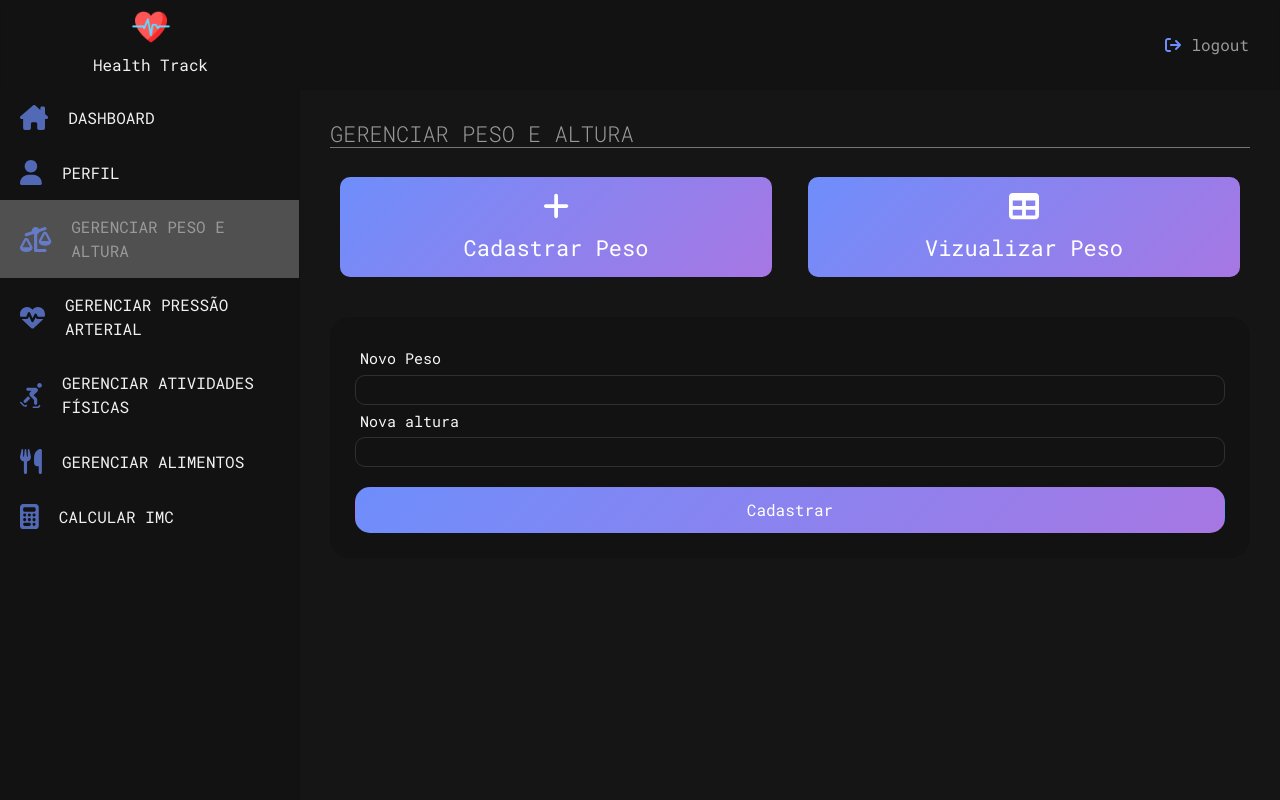
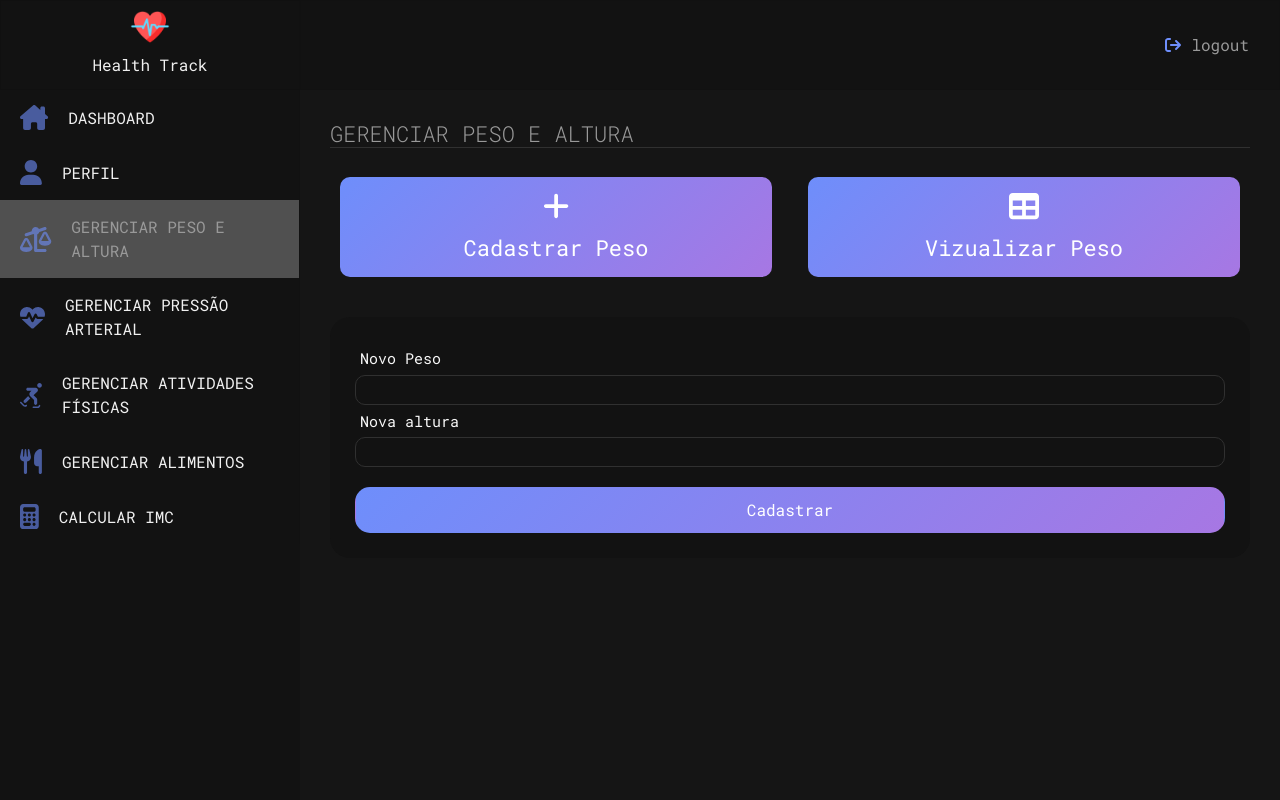
Before and after one commit to Jonathansoare/Health-Track, a PHP site: template views/GerenciarPeso.html in a window 1280 px wide, after a click on "Cadastrar Peso". Run offline with PHP 8.4, Linux system fonts and the light colour scheme; the template is opened without the code that fills it, so the values that code supplies are empty; some libraries are stand-ins or nearby versions.

Commit message:
melhoria no designer

```diff
--- a/css/main.css
+++ b/css/main.css
@@ -24,12 +24,12 @@ main .main-content {
     box-shadow: inset;
     -webkit-box-shadow: inset 0 0 6px rgba(0, 0, 0, 0.3);
     border-radius: 10px;
-    background-color: #F5F5F5;
+    background-color: #252525;
 }
 
 .main-content::-webkit-scrollbar {
     width: 12px;
-    background-color: #F5F5F5;
+    background-color: #252525;
 }
 
 .main-content::-webkit-scrollbar-thumb {
@@ -172,7 +172,7 @@ div.main-content-title h2 {
     font-size: 22px;
     font-weight: 300;
     color: #999999;
-    border-bottom: 1.5px solid #72777a;
+    border-bottom: 1.5px solid #303030;
 }
 
 div.imc-parent {
@@ -335,6 +335,15 @@ div.type {
 
 .box-value-workout {
     color: #ff5722;
+}
+
+.msg{
+    color: green;
+   font-family:roboto,sans-serif;
+}
+.msg-alert{
+    color: red;
+    font-family: roboto,sans-serif;
 }
 
 .box-value-workout span {
--- a/css/sidebar.css
+++ b/css/sidebar.css
@@ -20,7 +20,7 @@ sidebar .sidebar-title {
     padding: 10px 30px;
     height: 90px;
     border: 1px solid rgba(0, 0, 0, .0625);
-    border-right: 0px;
+    border-right: 1px solid #111111;
     background-color: #121212;
     color: #f0f0f0;
 }
@@ -60,7 +60,7 @@ div.menu ul li {
 
 div.menu ul li svg {
     color:  #6e8efb;
-    opacity: .7;
+    opacity: .6;
     font-size: 25px;
 }
 
```
